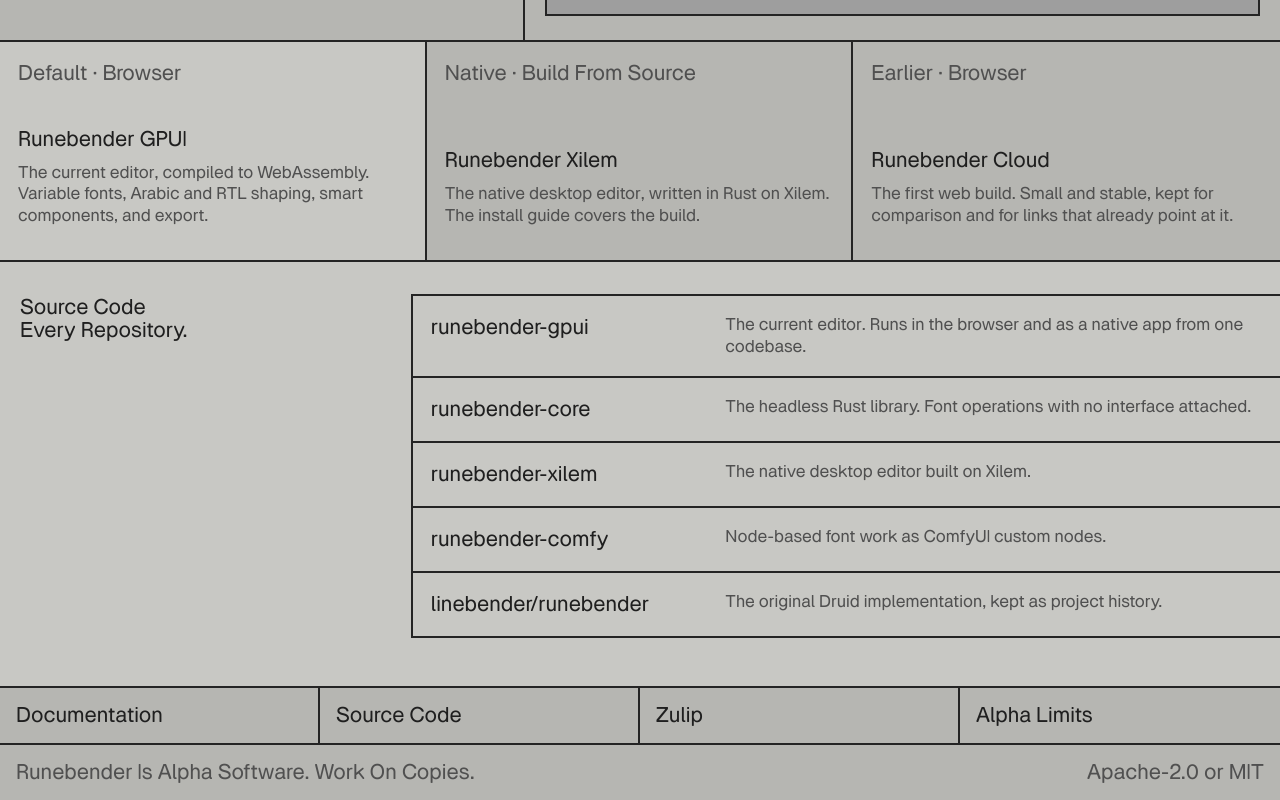
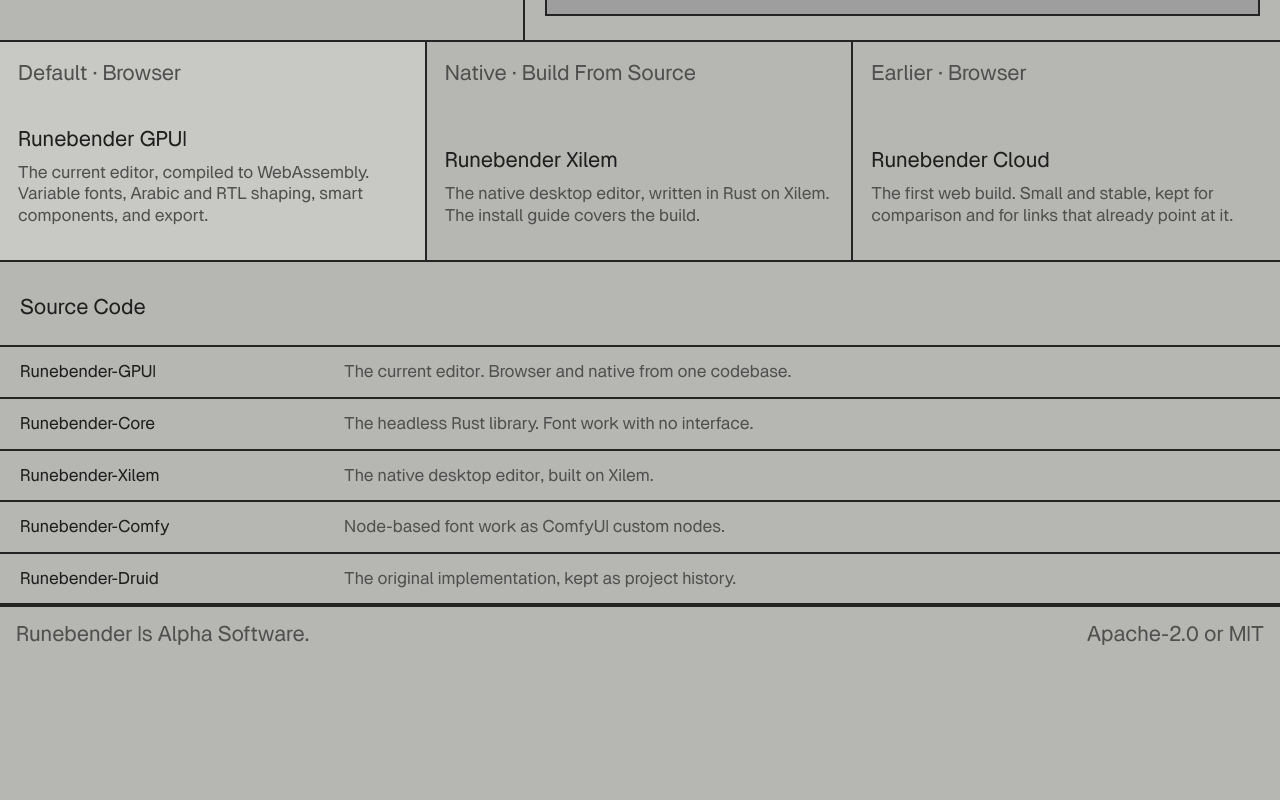
Before and after one commit to eliheuer/runebender-dot-org, an Astro site: page / in a window 1280 px wide. Shown: the part 602-1402 px from the top of the page. After the commit the page ends 1264 px from the top, so only its background shows below. Built offline with nearby package versions, Linux system fonts and the light colour scheme; Astro itself is replaced by a stand-in of ours; grey boxes are pictures that could not be loaded.

Commit message:
Simplify the footer and rebuild the source code list
The footer is one note bar: alpha status on the left, license on the
right. The link row above it goes.

The repository list is now full-bleed rows instead of a block inset
from the left, so no rule starts in the middle of the page. Each
description is written to fit one line, and the repositories are named
in one style, with the Druid original as Runebender-Druid.

```diff
--- a/src/components/Footer.astro
+++ b/src/components/Footer.astro
@@ -1,34 +1,9 @@
 ---
-type FooterLink = { href: string; label: string; external?: boolean };
-
-const links: FooterLink[] = [
-  { href: "/docs", label: "Documentation" },
-  { href: "/#source", label: "Source Code" },
-  {
-    href: "https://xi.zulipchat.com/#narrow/channel/197075-runebender",
-    label: "Zulip",
-    external: true,
-  },
-  { href: "/docs/alpha-limits.html", label: "Alpha Limits" },
-];
 ---
 
 <footer class="site-footer">
-  <div class="footer-links">
-    {
-      links.map(({ href, label, external }) => (
-        <a
-          href={href}
-          target={external ? "_blank" : undefined}
-          rel={external ? "noreferrer" : undefined}
-        >
-          {label}
-        </a>
-      ))
-    }
-  </div>
   <div class="footer-note">
-    <span>Runebender Is Alpha Software. Work On Copies.</span>
+    <span>Runebender Is Alpha Software.</span>
     <span>Apache-2.0 or MIT</span>
   </div>
 </footer>
--- a/src/pages/index.astro
+++ b/src/pages/index.astro
@@ -63,31 +63,28 @@ import editorScreenshot from "../assets/runebender-xilem-screenshot.png";
       </div>
     </section>
 
-    <section class="section resource-section" id="source" aria-labelledby="source-title">
-      <div>
-        <div class="section-kicker">Source Code</div>
-        <h2 id="source-title">Every Repository.</h2>
-      </div>
-      <div class="resource-links">
+    <section class="section repo-section" id="source" aria-labelledby="source-title">
+      <div class="section-kicker">Source Code</div>
+      <div class="repo-list">
         <a href="https://github.com/eliheuer/runebender-gpui">
-          <strong>runebender-gpui</strong>
-          <span>The current editor. Runs in the browser and as a native app from one codebase.</span>
+          <strong>Runebender-GPUI</strong>
+          <span>The current editor. Browser and native from one codebase.</span>
         </a>
         <a href="https://github.com/eliheuer/runebender-core">
-          <strong>runebender-core</strong>
-          <span>The headless Rust library. Font operations with no interface attached.</span>
+          <strong>Runebender-Core</strong>
+          <span>The headless Rust library. Font work with no interface.</span>
         </a>
         <a href="https://github.com/eliheuer/runebender-xilem">
-          <strong>runebender-xilem</strong>
-          <span>The native desktop editor built on Xilem.</span>
+          <strong>Runebender-Xilem</strong>
+          <span>The native desktop editor, built on Xilem.</span>
         </a>
         <a href="https://github.com/eliheuer/runebender-comfy">
-          <strong>runebender-comfy</strong>
+          <strong>Runebender-Comfy</strong>
           <span>Node-based font work as ComfyUI custom nodes.</span>
         </a>
         <a href="https://github.com/linebender/runebender">
-          <strong>linebender/runebender</strong>
-          <span>The original Druid implementation, kept as project history.</span>
+          <strong>Runebender-Druid</strong>
+          <span>The original implementation, kept as project history.</span>
         </a>
       </div>
     </section>
--- a/src/styles/global.css
+++ b/src/styles/global.css
@@ -1096,3 +1096,56 @@ th {
   text-decoration: underline;
   text-underline-offset: 3px;
 }
+
+/* Source code list: full-bleed rows, name and one-line description.
+   Each rule runs from window edge to window edge. */
+.repo-section {
+  padding-bottom: 0;
+}
+
+.repo-list {
+  border-top: 2px solid var(--line);
+  margin-inline: -20px;
+  margin-top: 24px;
+}
+
+.repo-list a {
+  align-items: baseline;
+  border-bottom: 2px solid var(--line);
+  display: grid;
+  gap: 24px;
+  grid-template-columns: minmax(0, 300px) minmax(0, 1fr);
+  padding: 14px 20px;
+}
+
+.repo-list a:last-child {
+  border-bottom: 0;
+}
+
+.repo-list a:hover {
+  background: var(--ink);
+  color: var(--paper);
+}
+
+.repo-list span {
+  color: var(--muted);
+  /* One line per description; the copy is written to fit. */
+  overflow: hidden;
+  text-overflow: ellipsis;
+  white-space: nowrap;
+}
+
+.repo-list a:hover span {
+  color: var(--reverse);
+}
+
+@media (max-width: 720px) {
+  .repo-list a {
+    gap: 6px;
+    grid-template-columns: 1fr;
+  }
+
+  .repo-list span {
+    white-space: normal;
+  }
+}
```
